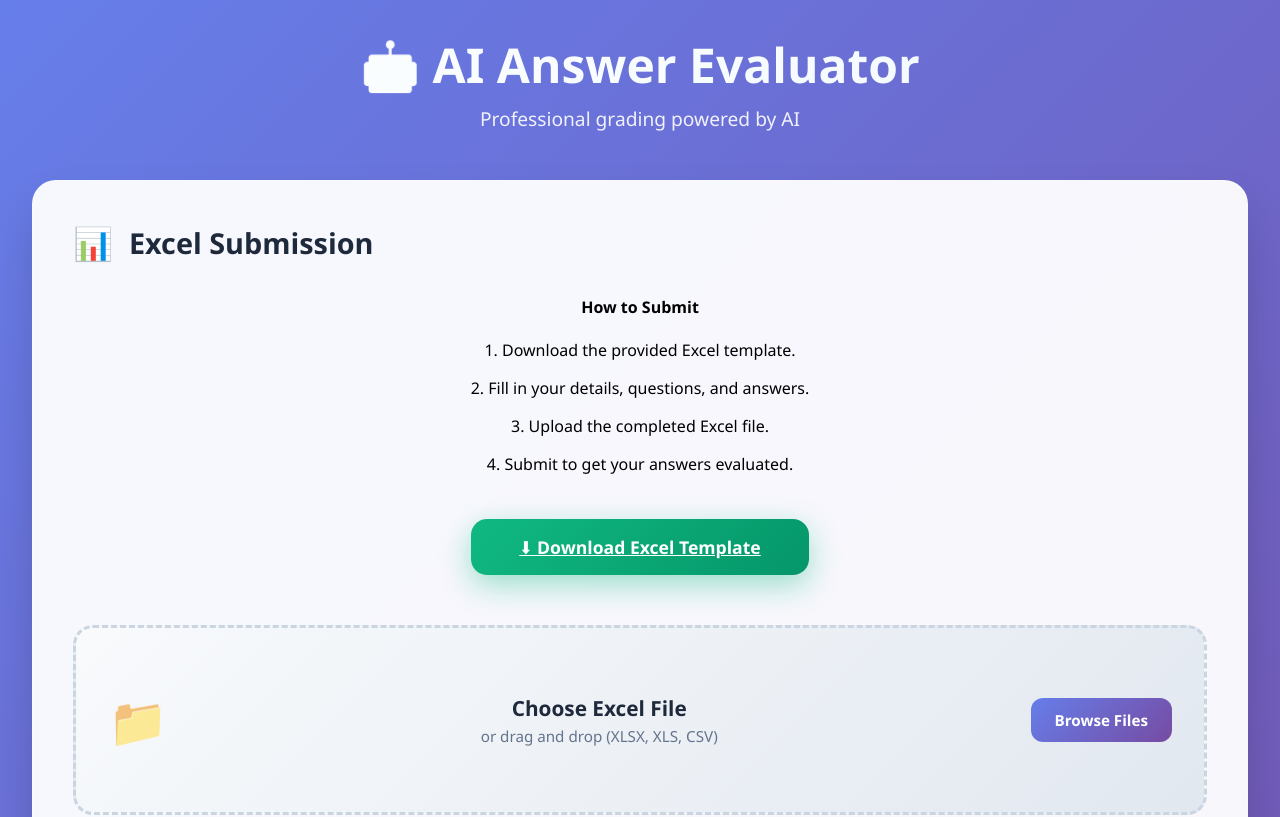
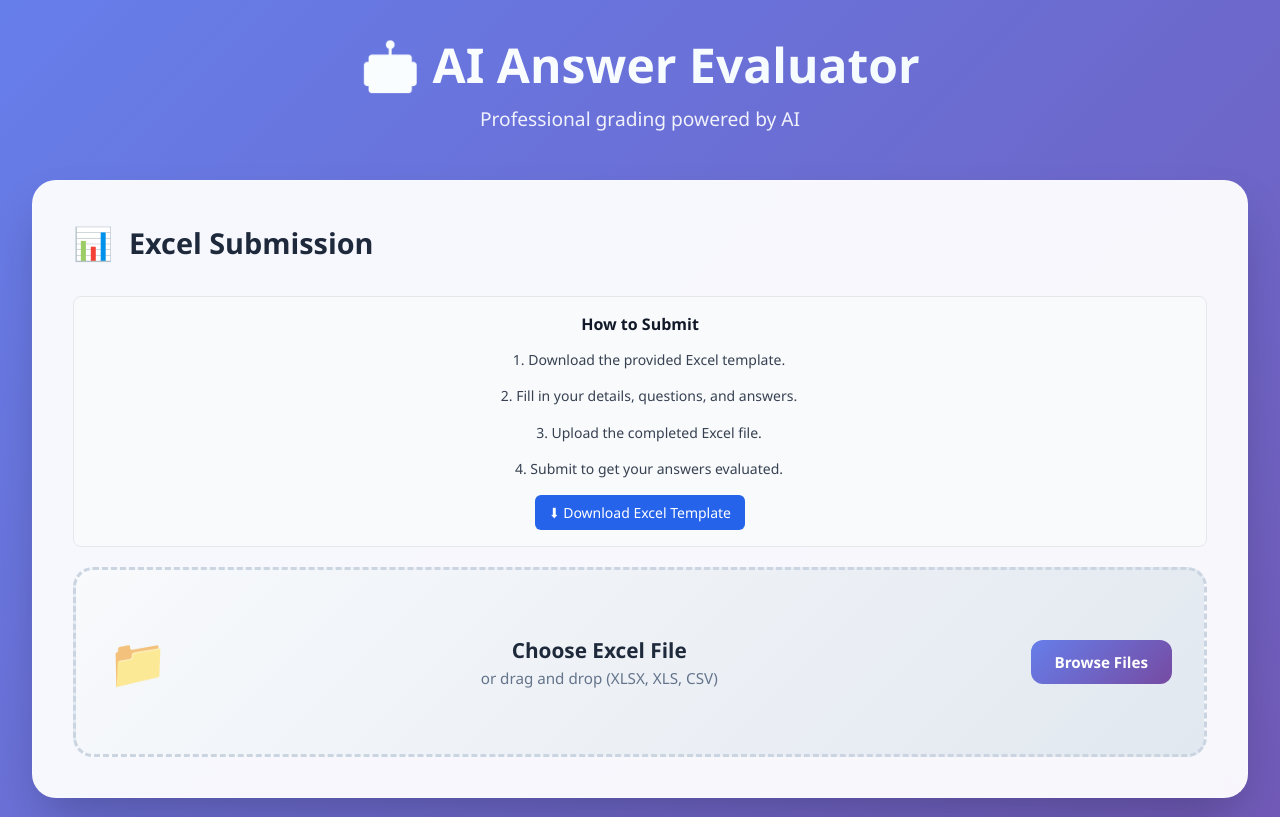
Before and after one commit to ravirajvaidya/examevaluator, a React (Create React App) app: page / in a window 1280 px wide. Shown: the top 817 px of the page. Built offline with nearby package versions, Linux system fonts and the light colour scheme.

Commit message:
CSS corrected for the form

```diff
--- a/src/components/EvaluationPage.js
+++ b/src/components/EvaluationPage.js
@@ -173,7 +173,6 @@ export default function EvaluationPage() {
                             <p>3. Upload the completed Excel file.</p>
                             <p>4. Submit to get your answers evaluated.</p>
                         </div>
-                        <br /><br />
                         <a
                             href="Answers.xlsx"
                             download
@@ -182,9 +181,6 @@ export default function EvaluationPage() {
                             ⬇ Download Excel Template
                         </a>
                     </div>
-                    <br />
-                    <br />
-                    <br />
                     {/* Upload Section */}
                     <div style={styles.uploadContainer}>
                         <input
@@ -244,7 +240,7 @@ export default function EvaluationPage() {
                             {error}
                         </div>
                     )}
-
+                    <div style={styles.formWrapper}>
                         <div style={styles.formGrid}>
                             <div style={styles.inputGroup}>
                                 <label style={styles.label}>Roll Number <span style={styles.required}>*</span></label>
@@ -280,6 +276,7 @@ export default function EvaluationPage() {
                                     rows={6}
                                     disabled={loading}
                                 />
+                            </div>
                         </div>
                     </div>
 
@@ -454,11 +451,41 @@ const styles = {
     cardHeader: { display: "flex", alignItems: "center", gap: "1rem", marginBottom: "2rem" },
     icon: { fontSize: "2rem" },
     cardTitle: { fontSize: "1.8rem", fontWeight: "700", color: "#1e293b", margin: 0 },
-    formGrid: { display: "grid", gap: "2rem", marginBottom: "2.5rem" },
-    inputGroup: { display: "flex", flexDirection: "column" },
-    textareaGroup: { display: "flex", flexDirection: "column" },
-    label: { textAlign: "left", fontSize: "1rem", fontWeight: "600", color: "#1e293b", marginBottom: "0.75rem" },
-    required: { color: "#ef4444" },
+
+    formWrapper: {
+        maxWidth: "1920px",
+        margin: "0 auto",
+        padding: "0 24px"
+    },
+
+    formGrid: {
+        display: "grid",
+        gap: "2rem",
+        marginBottom: "2.5rem"
+    },
+
+    inputGroup: {
+        display: "flex",
+        flexDirection: "column"
+    },
+
+    textareaGroup: {
+        display: "flex",
+        flexDirection: "column"
+    },
+
+    label: {
+        textAlign: "left",
+        fontSize: "1rem",
+        fontWeight: "600",
+        color: "#1e293b",
+        marginBottom: "0.75rem"
+    },
+
+    required: {
+        color: "#ef4444"
+    },
+
     rollNoInput: {
         padding: "1rem 1.25rem",
         border: "2px solid #e2e8f0",
@@ -468,7 +495,7 @@ const styles = {
         width: "300px",
         maxWidth: "100%"
     },
-    // ✅ DYNAMIC QUESTION BOX (100px start, grows to 300px max)
+
     questionTextarea: {
         width: "100%",
         height: "100px",
@@ -485,6 +512,7 @@ const styles = {
         transition: "all 0.3s ease",
         overflowY: "auto"
     },
+
     fullTextarea: {
         width: "100%",
         minHeight: "180px",
@@ -590,6 +618,37 @@ const styles = {
         fontWeight: "600",
         cursor: "pointer",
         boxShadow: "0 10px 30px rgba(16,185,129,0.4)"
+    },
+    instructionsBox: {
+        background: "#f8fafc",
+        border: "1px solid #e5e7eb",
+        borderRadius: "8px",
+        padding: "16px",
+        marginBottom: "20px"
+    },
+    instructionsTitle: {
+        margin: "0 0 10px",
+        fontSize: "16px",
+        fontWeight: "600",
+        color: "#111827"
+    },
+    instructionsList: {
+        margin: "0 0 14px",
+        paddingLeft: "18px",
+        fontSize: "14px",
+        color: "#374151",
+        lineHeight: "1.6",
+        textAlign: "center"
+    },
+    downloadButton: {
+        display: "inline-block",
+        padding: "8px 14px",
+        background: "#2563eb",
+        color: "#fff",
+        borderRadius: "6px",
+        textDecoration: "none",
+        fontSize: "14px",
+        fontWeight: "500"
     }
 };
 
```
Lines whose indentation alone changed are shown as unchanged.
